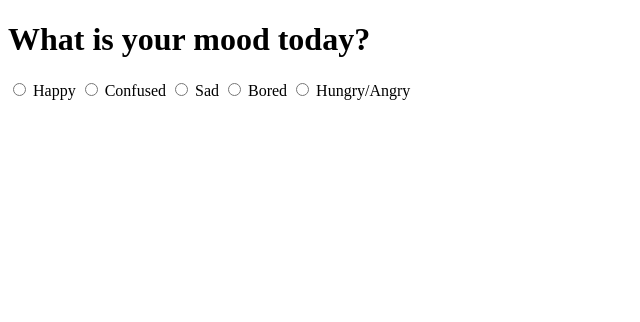
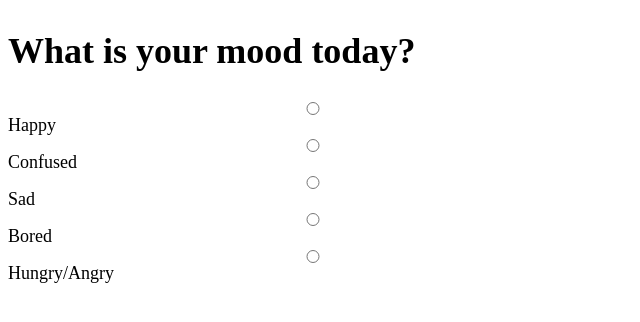
Before and after one commit to dspodina/projectGroup-1, a plain HTML site: page index.html in a window 1280 px wide. Shown: the whole page, without its empty margins (0-640 px from the left). Drawn offline with Linux system fonts and the light colour scheme.

Commit message:
add style

```diff
--- a/index.html
+++ b/index.html
@@ -7,24 +7,26 @@
     <title>Mood of the day</title>
   </head>
   <body>
+    <section>
+      <h1>What is your mood today?</h1>
+          <div class="mood">
             <div>
-      <h1>What is your mood today?</h1>
-
-      <input type="radio" id="happy" />
+              <input class="happy" type="radio" id="happy" name="mood" />
               <label for="happy">Happy</label>
-
-      <input type="radio" id="confused" />
+            </div>
+            <input class="confused" type="radio" id="confused" name="mood" />
             <label for="confused">Confused</label>
 
-      <input type="radio" id="sad" />
+            <input class="sad" type="radio" id="sad" name="mood" />
             <label for="sad">Sad</label>
 
-      <input type="radio" id="bored" />
+            <input class="bored" type="radio" id="bored" name="mood"/>
             <label for="bored">Bored</label>
 
-      <input type="radio" id="hungry" />
+            <input class="hungry" type="radio" id="hungry" name="mood" />
             <label for="hungry">Hungry/Angry</label>
           </div>
+    </section>
   <script src="./main.js"></script>
   </body>
 </html>
--- a/style.css
+++ b/style.css
@@ -0,0 +1,24 @@
+
+*, html, body {
+    font-size: 18px;
+    width: 100%;
+}
+
+h1 {
+    font-size: 2em;
+    font-weight: bold;
+}
+
+section {
+    width: 600px;
+}
+
+input {
+    display: flex;
+}
+
+
+.mood {
+    text-align: left;
+    justify-content: left;
+}
```
Lines whose indentation alone changed are shown as unchanged.
